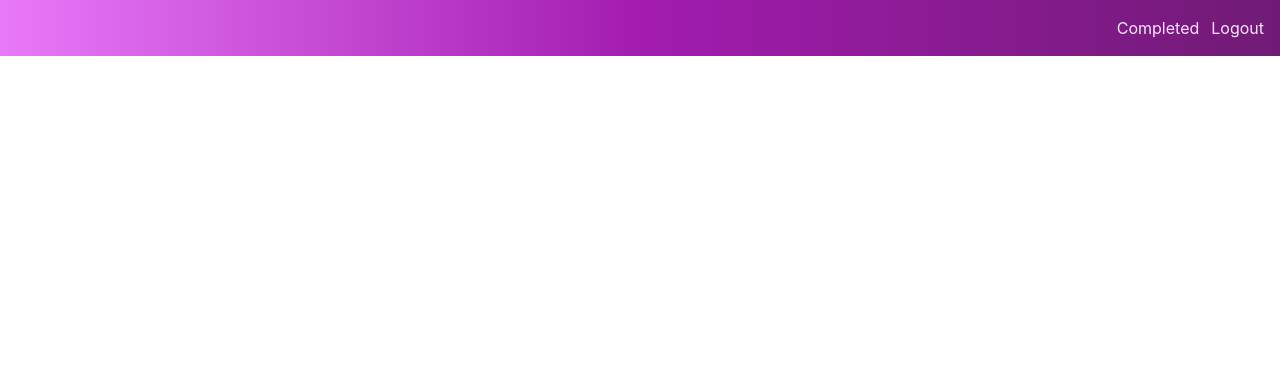
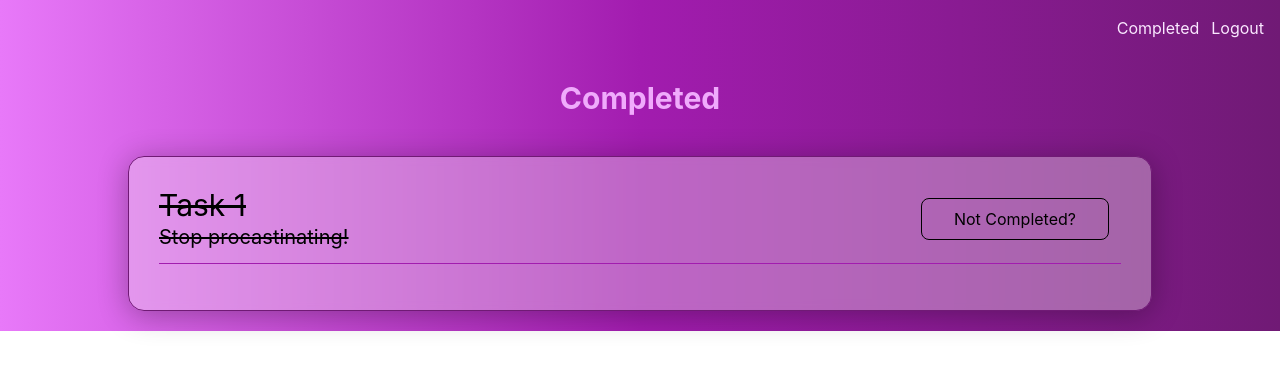
Before and after one commit to soumali28/Task-Manager, a React (Create React App) app in the folder client/: page /completed in a window 1280 px wide. Before the commit this address had no page. Shown: the top 370 px of the page. Built offline with nearby package versions, Linux system fonts and the light colour scheme.

Commit message:
competed section

```diff
--- a/client/src/App.js
+++ b/client/src/App.js
@@ -1,4 +1,5 @@
 import { Route, Routes } from "react-router-dom";
+import Completed from "./pages/Completed";
 import Navbar from "./pages/Navbar";
 import SignIn from "./pages/SignIn";
 import ToDo from "./pages/ToDo";
@@ -10,6 +11,7 @@ function App() {
       <Routes>
         <Route path="/" element={<SignIn />} />
         <Route path="/todo" element={<ToDo />} />
+        <Route path="/completed" element={<Completed />} />
       </Routes>
     </>
   );
--- /dev/null
+++ b/client/src/pages/Completed.jsx
@@ -0,0 +1,35 @@
+import React from "react";
+
+function Completed() {
+  return (
+    <div className="bg-gradient-to-r from-purple-400 via-purple-700 to-purple-900  contain text-center">
+      <div className="items">
+        <h1 className="text-3xl text-purple-300 block mt-6 mb-4 font-bold">
+          Completed
+        </h1>
+        <br />
+      </div>
+      <div className="">
+        <div className="flex justify-center items-center">
+          <div className="list text-left">
+            {/* mapping will start form here */}
+            <div className="mb-4 flex justify-between items-center border-b pb-3 border-purple-700">
+              <div>
+                {" "}
+                <h1 className="text-3xl line-through">Task 1</h1>
+                <p className="text-xl line-through">Stop procastinating!</p>
+              </div>
+              <div>
+                <button className="mx-3 px-8 py-2  border rounded-lg hover:bg-green hover:text-purple-100 hover:border-none">
+                  Not Completed?
+                </button>
+              </div>
+            </div>
+          </div>
+        </div>
+      </div>
+    </div>
+  );
+}
+
+export default Completed;
```
